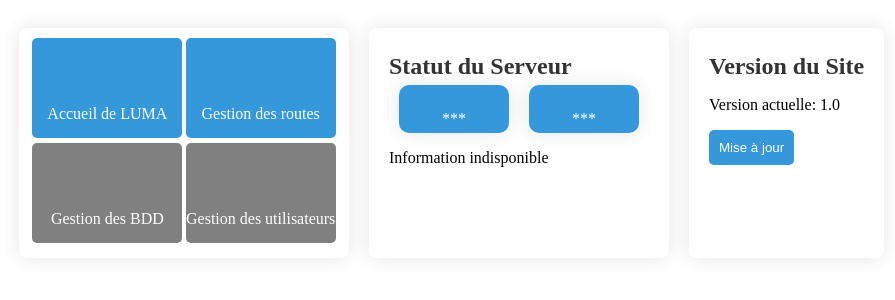
After one commit to Bissiking/Luma, a PHP site: page /website/admin/dashboard.php in a window 1280 px wide. The commit adds this page. Shown: the top 300 px of the page, without its empty margins (9-904 px from the left). Run offline with PHP 8.4, Linux system fonts and the light colour scheme; some libraries are stand-ins or nearby versions.

Commit message:
4.0.0
- Création du dashboard Admin

```diff
--- a/controllers/AdminController.php
+++ b/controllers/AdminController.php
@@ -2,6 +2,6 @@
 
 class AdminController {
     public function show() {
-        require_once 'website/admin/routes.php';
+        require_once 'website/admin/dashboard.php';
     }
 }
--- a/css/admin.css
+++ b/css/admin.css
@@ -1,3 +1,106 @@
+#dashboard {
+    display: flex;
+    justify-content: flex-start;
+    padding: 20px;
+    flex-wrap: wrap;
+}
+
+.dashboard-block {
+    background-color: #fff;
+    box-shadow: 0 0 20px rgba(0, 0, 0, 0.1);
+    padding: 20px;
+    margin: 0px 20px 20px 0px;
+    min-width: 10%;
+    min-height: 150px;
+    border-radius: 8px;
+    transition: transform 0.3s;
+}
+
+.dashboard-block .monitoring{
+    display: flex;
+    justify-content: space-around;
+    align-items: center;
+    flex-direction: column;
+    min-width: 100px;
+    height: 100%;
+    margin: 0px 10px;
+    background-color: #3498db;
+    box-shadow: 0 0 20px rgba(0, 0, 0, 0.1);
+    color: #fff;
+    padding: 5px;
+    border-radius: 10px;
+}
+
+.dashboard-block .monitoring i{
+    margin: 10px 0px;
+    font-size: 45px;
+}
+
+.dashboard-block:hover {
+    transform: scale(1.02);
+}
+
+.dashboard-block h2 {
+    margin: 5px 0px;
+    color: #333;
+}
+
+.dashboard-menu{
+    width: 310px;
+    height: 210px;
+    display: flex;
+    flex-wrap: wrap;
+    justify-content: space-evenly;
+    padding: 10px;
+}
+
+.menu-link{
+    display: flex;
+    justify-content: space-around;
+    align-items: center;
+    flex-direction: column;
+    width: 150px;
+    height: 100px;
+    color: #fff;
+    background-color: #3498db;
+    text-decoration: none;
+    padding: 0px;
+    border-radius: 5px;
+    margin: 0px;
+    text-align: center;
+    transition: background-color 0.3s;
+}
+
+.menu-link:hover{
+    background-color: #217dbb;
+    transition: background-color 0.3s;
+}
+
+.menu-link i{
+    margin: 10px 0px;
+    font-size: 30px;
+}
+
+#server-status {
+    display: flex;
+    justify-content: space-between;
+    align-items: center;
+}
+
+#update-button {
+    background-color: #3498db;
+    color: #fff;
+    padding: 10px;
+    border: none;
+    border-radius: 5px;
+    cursor: pointer;
+    transition: background-color 0.3s;
+}
+
+#update-button:hover {
+    background-color: #217dbb;
+}
+
 table {
     width: 80%;
     margin: 50px auto;
--- /dev/null
+++ b/website/admin/dashboard.php
@@ -0,0 +1,28 @@
+<link rel="stylesheet" href="<?= SITE_HTTP."://".SITE_URL ?>/css/admin.css">
+<script>
+	document.title = "Administration - Dashboard";
+</script>
+
+<div id="dashboard">
+    <div class="dashboard-block dashboard-menu">
+        <a class="menu-link" href="/"><i class="fas fa-home"></i> Accueil de LUMA</a>
+        <a class="menu-link" href="/admin/routes"><i class="fa-solid fa-route"></i> Gestion des routes</a>
+        <a class="menu-link" style="background-color: grey;" href="#"><i class="fas fa-cogs"></i> Gestion des BDD</a>
+        <a class="menu-link" style="background-color: grey;" href="#"><i class="fas fa-cogs"></i> Gestion des utilisateurs</a>
+    </div>
+
+    <div class="dashboard-block">
+        <h2>Statut du Serveur</h2>
+        <div id="server-status">
+            <div class="monitoring"><i class="fa-solid fa-microchip"></i><span>***</span></div>
+            <div class="monitoring"><i class="fa-solid fa-memory"></i><span>***</span></div>
+        </div>
+        <p>Information indisponible</p>
+    </div>
+
+    <div class="dashboard-block">
+        <h2>Version du Site</h2>
+        <p>Version actuelle: 1.0</p>
+        <button id="update-button">Mise à jour</button>
+    </div>
+</div>
```
Also changed, not shown: CHANGELOG.md.
